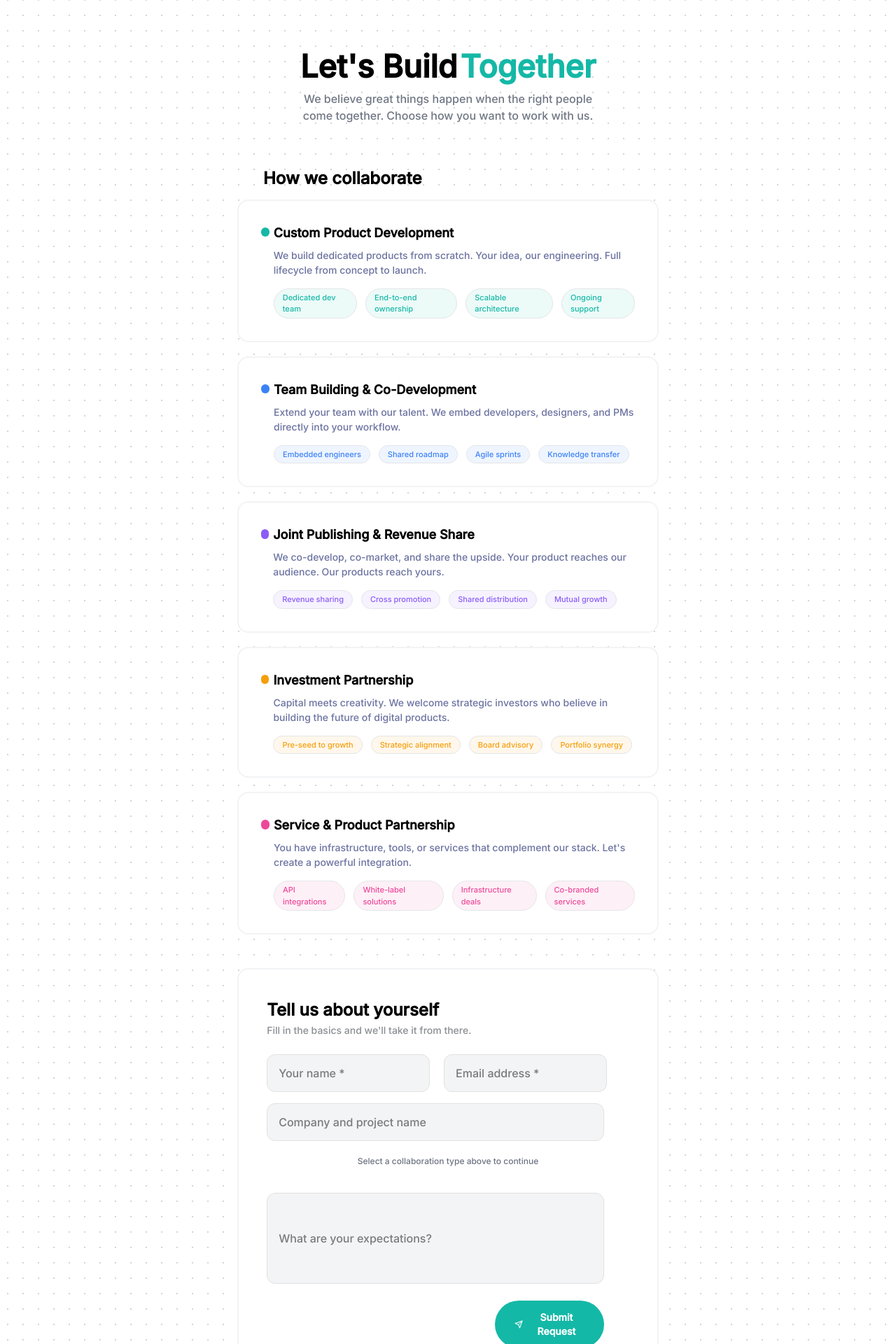
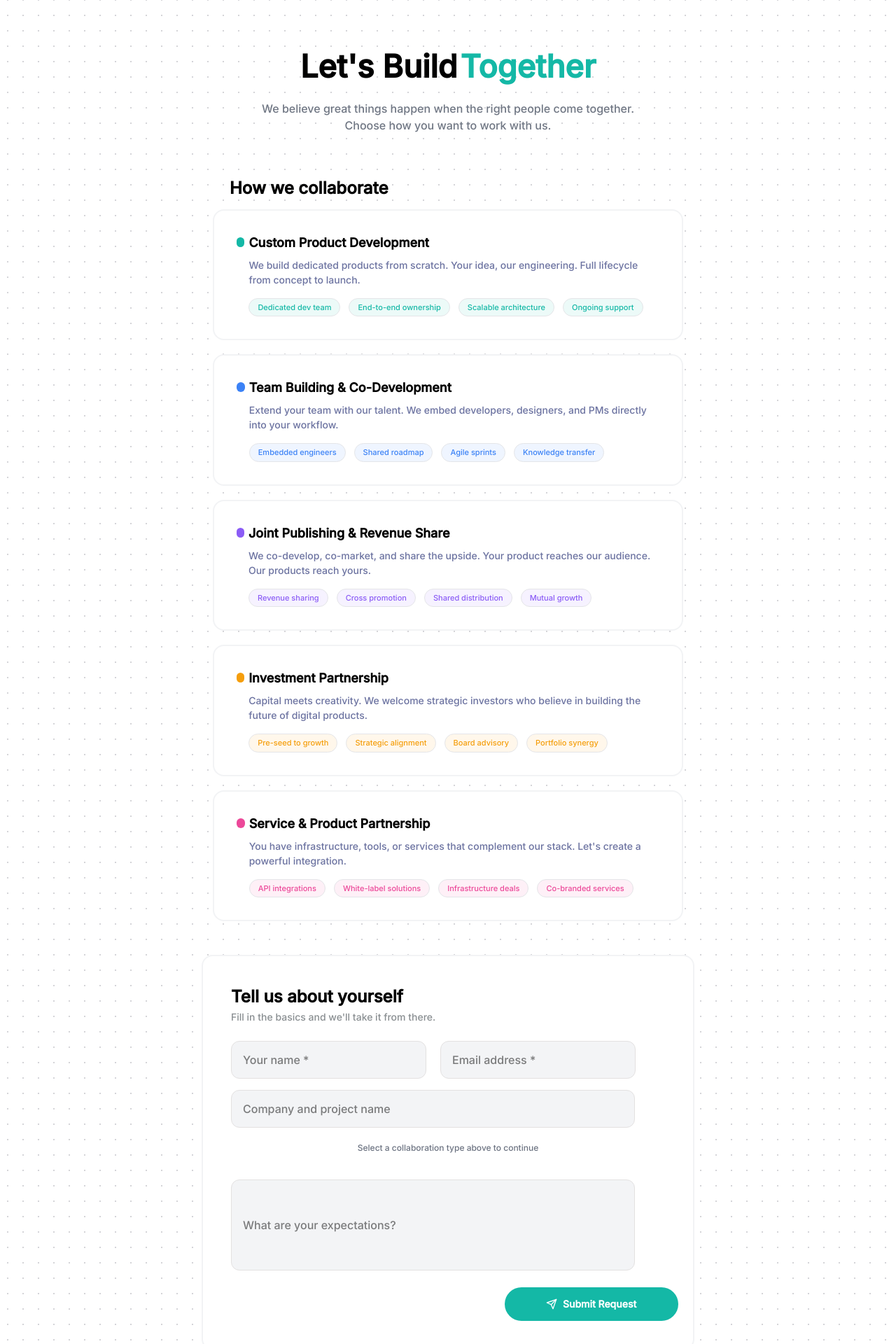
Before and after one commit to nikooraftar1383/bloor-azma_demo, a React (Vite) app: page /ContactUs in a window 1280 px wide. Shown: the part 100-2020 px from the top of the page at 70% size. Built offline with nearby package versions, Linux system fonts and the light colour scheme.

Commit message:
responsive contactUs

```diff
--- a/src/Templates/ContactUsTemp.jsx
+++ b/src/Templates/ContactUsTemp.jsx
@@ -1,16 +1,17 @@
 import { div } from "framer-motion/client";
-import { collaborations } from "../Data/ContactusCard"
+import { collaborations } from "../Data/ContactusCard";
 import { FiSend } from "react-icons/fi";
-let ContactUsTemp = ()=>{
+let ContactUsTemp = () => {
   // تابع کمکی برای تبدیل hex به rgba با شفافیت دلخواه
   function hexToRgba(hex, alpha = 0.1) {
-  const cleanHex = hex.replace('#', '');
+    const cleanHex = hex.replace("#", "");
     const r = parseInt(cleanHex.substring(0, 2), 16);
     const g = parseInt(cleanHex.substring(2, 4), 16);
     const b = parseInt(cleanHex.substring(4, 6), 16);
     return `rgba(${r}, ${g}, ${b}, ${alpha})`;
   }
-return<>
+  return (
+    <>
       <div
         className="min-h-screen
 bg-white
@@ -18,29 +19,49 @@ Pt-20
 [background-image:radial-gradient(#d4d4d8_1px,transparent_1px)]
 [background-size:22px_22px]"
       >
-    <div className="pt-40 mx-auto w-[33%] ">
-        <div className="flex text-[45px] font-bold justify-center">
-            <h1  >Let's Build </h1>
-            <h1 className="text-[#14b8a6] ms-1">Together</h1>
+        <div className="pt-40 mx-auto  sm:px-4 ">
+          <div className="flex md:text-[45px] font-extrabold justify-center text-[30px]">
+            <h1>Let's Build </h1>
+            <h1 className="text-[#14b8a6] ms-1 ">Together</h1>
           </div>
-        <h4 className="text-center text-[#6f7683]" >We believe great things happen when the right people come together. Choose how you want to work with us.</h4>
+          <h4 className="text-center text-[#6f7683] text-[14px] w-[75%] mx-auto md:text-[16px] lg:w-[45%] md:w-[65%] mt-3.5 ">
+            We believe great things happen when the right people come together.
+            Choose how you want to work with us.
+          </h4>
         </div>
-    <div className="w-[45%] mt-15 mx-auto">
-<h2 className="text-[24px] font-bold ms-6">How we collaborate</h2>
+        <div className="xl:w-[55%] mt-15 mx-auto px-4 lg:w-[70%]">
+          <h2 className="md:text-[24px] font-bold ms-6 text-[20px]">How we collaborate</h2>
         </div>
-<div className="w-[47%] mx-auto gap-5 flex flex-col mt-3 ">
-    {collaborations.map((elem,index)=>(
-    <div className="p-8 rounded-2xl cursor-pointer border-2 border-[#f2f3f5] flex gap-1.5 bg-white " key={elem.id}>
-<div className="rounded-full w-4 h-[13.5px] mt-1.5"
-style={{ backgroundColor: elem.color }} ></div>
+        <div className="xl:w-[55%] md:mx-auto gap-5 flex flex-col mt-3 w-full px-4 lg:w-[70%]">
+          {collaborations.map((elem, index) => (
+            <div
+              className="p-8 rounded-2xl cursor-pointer border-2 border-[#f2f3f5] flex gap-1.5 bg-white "
+              key={elem.id}
+            >
+              <div
+                className="rounded-full w-3.5 h-3.5 mt-1.5 "
+                style={{ backgroundColor: elem.color }}
+              ></div>
               <div className="flex flex-col">
-    <h3 className="text-[18px] font-extrabold mb-2">{elem.title}</h3>
-    <span className="text-[14px] text-[#6b72a0] ">{elem.description}</span>
-    <div className="flex gap-3 mt-4 justify-start">
-        {elem.tags.map((tag,index)=>(
-            <div key={index} className="flex justify-center items-center overflow-hidden py-1 px-3 rounded-full border-[#e4e5e8] border" style={{ backgroundColor: hexToRgba(elem.color, 0.08) }} >
-                <span className=" text-[11px] "
-            style={{color:elem.color}}>{tag}</span>
+                <h3 className="text-[18px] font-extrabold mb-2">
+                  {elem.title}
+                </h3>
+                <span className="text-[14px] text-[#6b72a0] ">
+                  {elem.description}
+                </span>
+                <div className="flex gap-3 mt-4 justify-start flex-wrap lg:flex-nowrap">
+                  {elem.tags.map((tag, index) => (
+                    <div
+                      key={index}
+                      className="flex justify-center items-center overflow-hidden py-1 px-3 rounded-full border-[#e4e5e8] border"
+                      style={{ backgroundColor: hexToRgba(elem.color, 0.08) }}
+                    >
+                      <span
+                        className=" text-[11px] "
+                        style={{ color: elem.color }}
+                      >
+                        {tag}
+                      </span>
                     </div>
                   ))}
                 </div>
@@ -48,28 +69,49 @@ style={{ backgroundColor: elem.color }} ></div>
             </div>
           ))}
         </div>
-<div className="mt-12 mx-auto w-[47%] border-2 rounded-2xl border-[#f2f3f5] bg-white p-10 flex flex-col ">
+        <div className="mt-12 lg:mx-auto xl:w-[55%] border-2 rounded-2xl border-[#f2f3f5] bg-white lg:p-10 flex flex-col p-4 mx-4 lg:w-[70%] ">
           <h2 className="text-[24px] font-extrabold">Tell us about yourself</h2>
-<p className="text-[14px] mb-6 text-[#898e91]">Fill in the basics and we'll take it from there.</p>
-<div className="flex items-center gap-5">
-<input type="text" placeholder="Your name *"  className="outline-none py-3.5 px-4 bg-[#f3f4f6] rounded-xl w-[45%] border border-[#e3e1e1]  " required />
-<input type="text" placeholder="Email address *" className="outline-none  py-3.5 px-4 bg-[#f3f4f6] rounded-xl w-[45%] border border-[#e3e1e1] " required />
+          <p className="text-[14px] mb-6 text-[#898e91]">
+            Fill in the basics and we'll take it from there.
+          </p>
+          <div className="flex items-center gap-5 xl:flex-nowrap flex-wrap">
+            <input
+              type="text"
+              placeholder="Your name *"
+              className="outline-none py-3.5 px-4 bg-[#f3f4f6] rounded-xl xl:w-[45%] border border-[#e3e1e1] w-[93%] "
+              required
+            />
+            <input
+              type="text"
+              placeholder="Email address *"
+              className="outline-none  py-3.5 px-4 bg-[#f3f4f6] rounded-xl xl:w-[45%] border border-[#e3e1e1] w-[93%] "
+              required
+            />
           </div>
-<input type="text" placeholder="Company and project name" className="outline-none  py-3.5 px-4 bg-[#f3f4f6] rounded-xl w-[93%] border border-[#e3e1e1] mt-4 " />
-<span className="my-5 text-[12px] text-center text-[#6b7280]">Select a collaboration type above to continue</span>
-<input type="text"placeholder="What are your expectations? " className="outline-none  py-3.5 px-4 bg-[#f3f4f6] rounded-xl w-[93%] border border-[#e3e1e1] mt-4 h-32.5 placeholder:iyems-start" />
- <button className="px-7 rounded-full bg-[#14b8a6] mt-6 py-3.5  hover:scale-110 transition w-[30%] ms-[63%]">
+          <input
+            type="text"
+            placeholder="Company and project name"
+            className="outline-none  py-3.5 px-4 bg-[#f3f4f6] rounded-xl w-[93%] border border-[#e3e1e1] mt-4 "
+          />
+          <span className="my-5 text-[12px] text-center text-[#6b7280]">
+            Select a collaboration type above to continue
+          </span>
+          <input
+            type="text"
+            placeholder="What are your expectations? "
+            className="outline-none  py-3.5 px-4 bg-[#f3f4f6] rounded-xl w-[93%] border border-[#e3e1e1] mt-4 h-32.5 placeholder:iyems-start"
+          />
+          <button className="px-7 rounded-full bg-[#14b8a6] mt-6 py-3.5  hover:scale-110 transition md:w-[30%] md:ms-[63%] w-[93%] flex xl:w-[40%] justify-center">
             <div className="flex items-center gap-2">
-             <FiSend color="white"  />
+              <FiSend color="white" />
               <span className="text-[14px] text-white font-semibold leading-5">
                 Submit Request
               </span>
-
             </div>
           </button>
         </div>
       </div>
-
     </>
-}
-export default ContactUsTemp
+  );
+};
+export default ContactUsTemp;
--- a/src/Templates/LoginTemp.jsx
+++ b/src/Templates/LoginTemp.jsx
@@ -83,7 +83,7 @@ const LoginTemp = () => {
               </div>
             </div>
 
-            {/* Remember + Forgot */}
+
             <div className="flex items-center justify-between">
               <label className="flex items-center gap-2 cursor-pointer">
                 <input type="checkbox" className="w-4 h-4 accent-[#6d5bf0]" />
```
Lines whose indentation alone changed are shown as unchanged.
